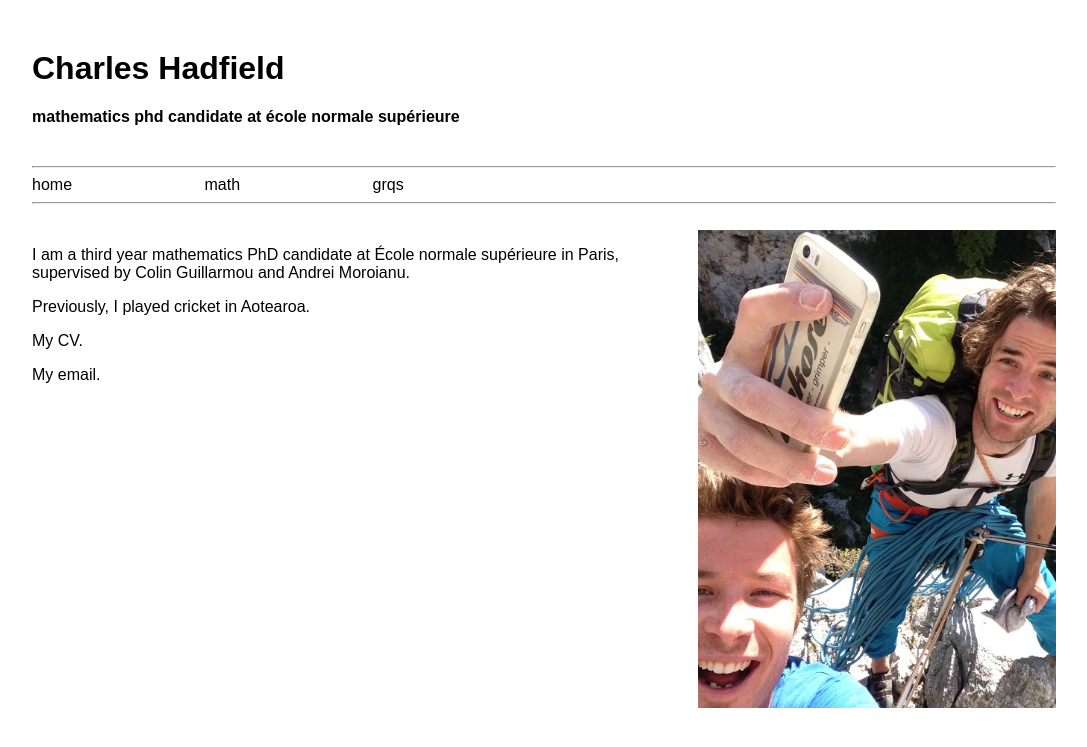
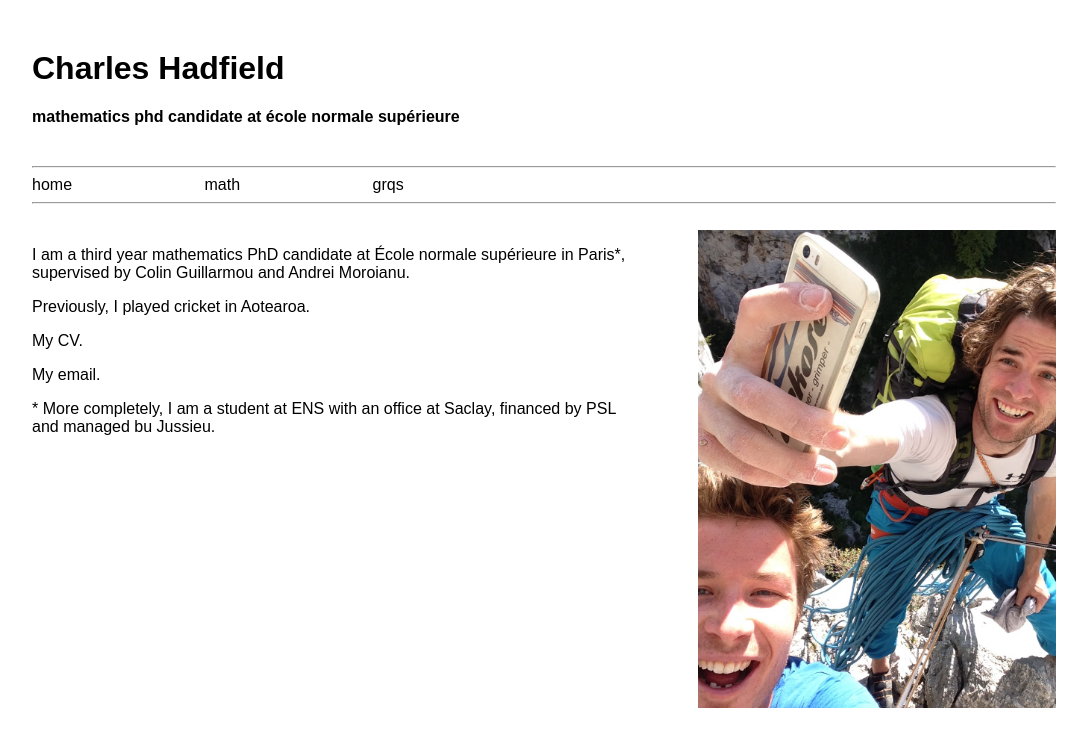
Before and after one commit to charleshadfield/charleshadfield.github.io, a Jekyll site: the page built from index.html, in a window 1280 px wide. Shown: the top 747 px of the page, without its empty margins (96-1183 px from the left). Built offline with Jekyll 4.4.1, drawn with Linux system fonts in a browser that asks for light colours.

Commit message:
updated index

```diff
--- a/index.html
+++ b/index.html
@@ -10,7 +10,7 @@ title: Charles Hadfield
 	<p>
 		I am a third year mathematics PhD candidate at
 		<a target="_blank" href="http://www.ens.fr">École normale supérieure</a>
-		in Paris, supervised by
+		in Paris*, supervised by
 		<a target="_blank" href="http://www.math.ens.fr/~guillarmou/">Colin Guillarmou</a>
 		and
 		<a target="_blank" href="http://moroianu.perso.math.cnrs.fr">Andrei Moroianu</a>.
@@ -30,6 +30,9 @@ title: Charles Hadfield
 			>
 			email</a>.
 	</p>
+	<p>
+		* More completely, I am a student at ENS with an office at Saclay, financed by PSL and managed bu Jussieu.
+	</p>
 
 </div>
 
```
